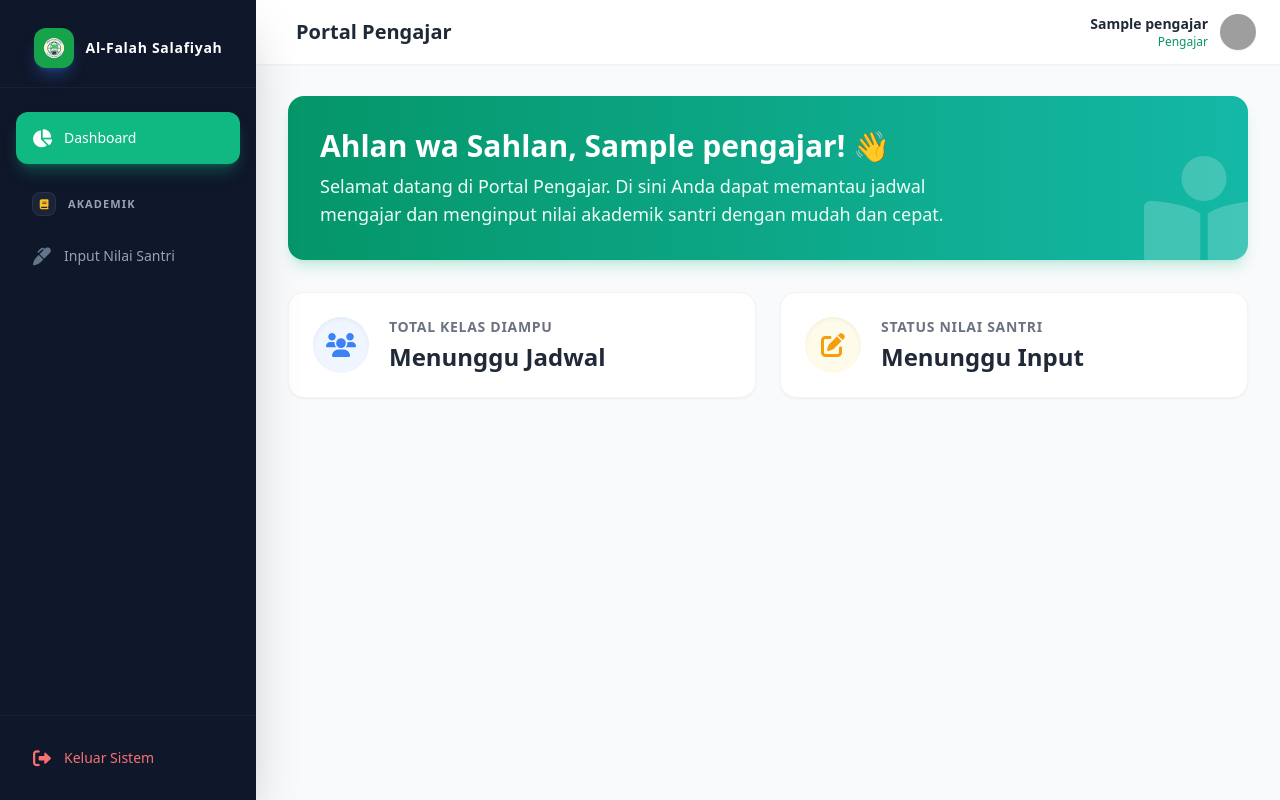
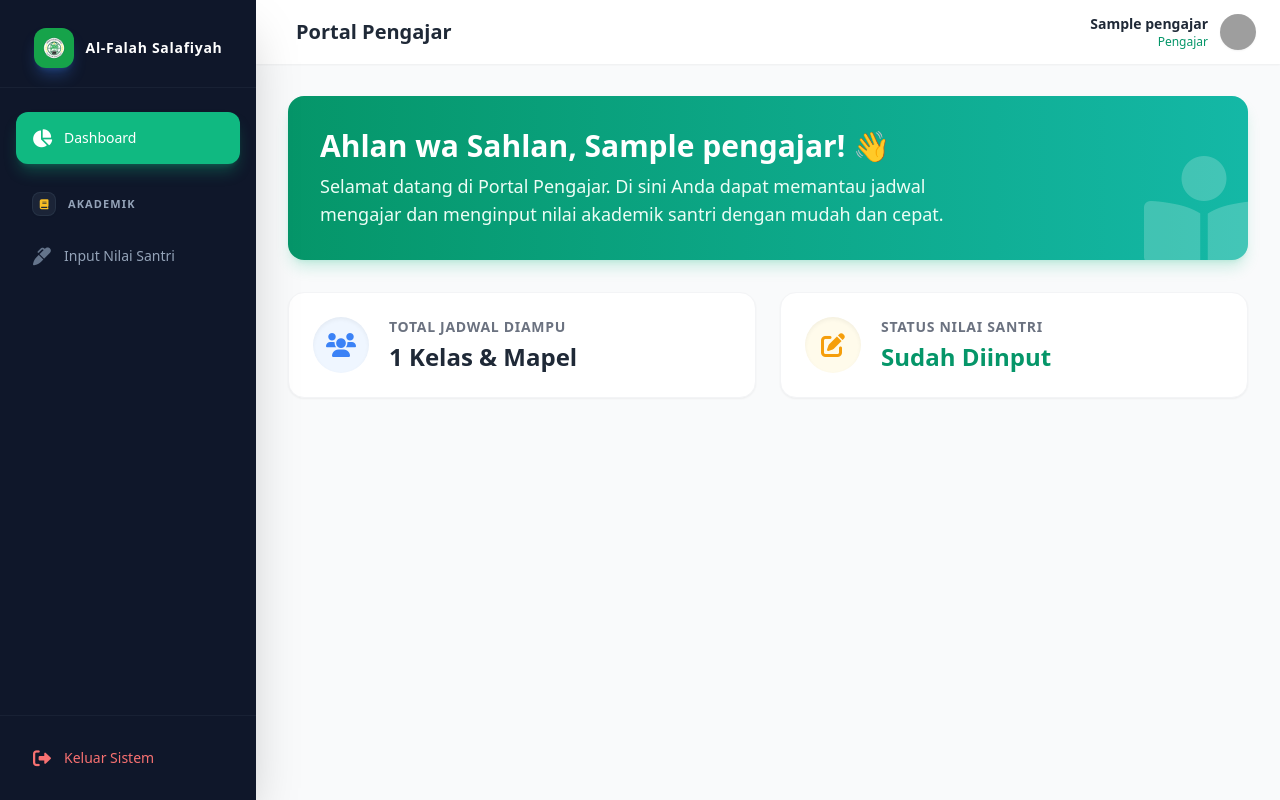
Before and after one commit to zakyrama312/Akademik-Pondok, a PHP site: page /pengajar/index.php in a window 1280 px wide. Run offline with PHP 8.4, Linux system fonts and the light colour scheme; the visitor is signed in with stand-in values (Sample User, id 1); tables that the repository leaves empty or names only in its code hold one stand-in row (values such as "Sample post"); some libraries are stand-ins or nearby versions; grey boxes are pictures that could not be loaded.

Commit message:
revisi : dashboard pengajar

```diff
--- a/pengajar/index.php
+++ b/pengajar/index.php
@@ -1,7 +1,7 @@
 <?php
 session_start();
 // Validasi ketat: Hanya user dengan role 'pengajar' yang boleh masuk!
-if($_SESSION['status'] != "sudah_login" || $_SESSION['role'] != "pengajar"){
+if ($_SESSION['status'] != "sudah_login" || $_SESSION['role'] != "pengajar") {
     header("location:../login.php?pesan=belum_login");
     exit;
 }
@@ -15,6 +15,44 @@ $data_guru = mysqli_fetch_assoc($query_guru);
 // Karena guru mungkin belum di-set datanya oleh admin, kita kasih antisipasi error
 $nama_guru = $data_guru ? $data_guru['nama_pengajar'] : $_SESSION['username'];
 $id_pengajar = $data_guru ? $data_guru['id_pengajar'] : 0;
+
+// ========================================================
+// LOGIKA HITUNG DASHBOARD DINAMIS (FIXED ANTI-ERROR 500)
+// ========================================================
+$total_kelas = 0;
+$status_nilai = "Belum Ada Kelas";
+
+if ($id_pengajar > 0) {
+    // 1. Hitung jumlah kelas unik yang diampu dari tabel jadwal_pengampu
+    $q_kelas = mysqli_query($koneksi, "SELECT COUNT(*) as total FROM jadwal_pengampu WHERE id_pengajar = $id_pengajar");
+    $r_kelas = mysqli_fetch_assoc($q_kelas);
+    $total_kelas = $r_kelas['total'] ?? 0;
+
+    if ($total_kelas > 0) {
+        // 2. Cek apakah pengajar ini sudah menginput nilai di tabel nilai_akademik
+        // Perbaikan JOIN: nilai_akademik disambungkan ke santri (untuk dapat data kelas santri), baru di-join ke jadwal_pengampu
+        $query_cek = "
+            SELECT COUNT(*) as jumlah_nilai
+            FROM nilai_akademik n
+            JOIN santri s ON n.id_santri = s.id_santri
+            JOIN jadwal_pengampu j ON n.id_mapel = j.id_mapel AND s.kelas = j.kelas
+            WHERE j.id_pengajar = $id_pengajar
+        ";
+        $q_cek_nilai = mysqli_query($koneksi, $query_cek);
+
+        if ($q_cek_nilai) {
+            $r_cek_nilai = mysqli_fetch_assoc($q_cek_nilai);
+            if (($r_cek_nilai['jumlah_nilai'] ?? 0) > 0) {
+                $status_nilai = "Sudah Diinput";
+            } else {
+                $status_nilai = "Menunggu Input";
+            }
+        } else {
+            // Jika query gagal karena hal lain, amankan biar tidak Error 500
+            $status_nilai = "Menunggu Input";
+        }
+    }
+}
 
 include '../components/header.php';
 include '../components/sidebar_pengajar.php'; // Panggil sidebar khusus pengajar
@@ -57,14 +95,17 @@ include '../components/sidebar_pengajar.php'; // Panggil sidebar khusus pengajar
         </div>
 
         <div class="grid grid-cols-1 md:grid-cols-2 gap-6">
+
             <div class="bg-white rounded-2xl shadow-sm border border-gray-100 p-6 flex items-center gap-5">
                 <div
                     class="w-14 h-14 rounded-full bg-blue-50 text-blue-500 flex items-center justify-center text-2xl shadow-inner">
                     <i class="fas fa-users"></i>
                 </div>
                 <div>
-                    <p class="text-sm text-gray-500 font-semibold uppercase tracking-wider mb-1">Total Kelas Diampu</p>
-                    <h3 class="text-2xl font-bold text-gray-800">Menunggu Jadwal</h3>
+                    <p class="text-sm text-gray-500 font-semibold uppercase tracking-wider mb-1">Total Jadwal Diampu</p>
+                    <h3 class="text-2xl font-bold text-gray-800">
+                        <?php echo $total_kelas > 0 ? $total_kelas . ' Kelas & Mapel' : 'Menunggu Jadwal'; ?>
+                    </h3>
                 </div>
             </div>
 
@@ -75,9 +116,13 @@ include '../components/sidebar_pengajar.php'; // Panggil sidebar khusus pengajar
                 </div>
                 <div>
                     <p class="text-sm text-gray-500 font-semibold uppercase tracking-wider mb-1">Status Nilai Santri</p>
-                    <h3 class="text-2xl font-bold text-gray-800">Menunggu Input</h3>
+                    <h3
+                        class="text-2xl font-bold <?php echo $status_nilai == 'Sudah Diinput' ? 'text-emerald-600' : 'text-amber-500'; ?>">
+                        <?php echo $status_nilai; ?>
+                    </h3>
                 </div>
             </div>
+
         </div>
 
     </main>
@@ -95,6 +140,5 @@ if (btn) {
 </script>
 
 <?php
-// Panggil penutup HTML
 echo "</body></html>";
 ?>
```
Lines whose indentation alone changed are shown as unchanged.
